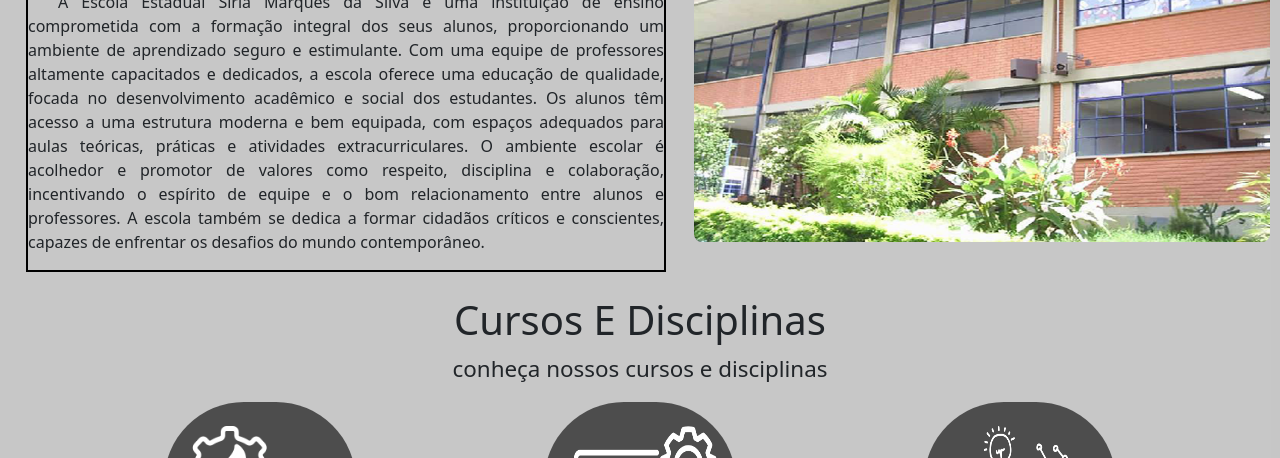
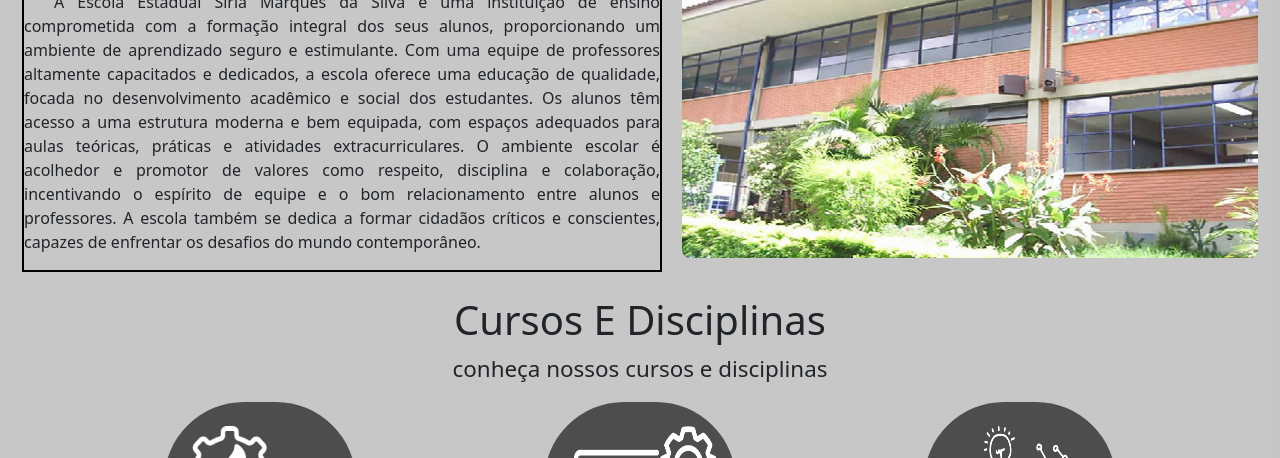
Before and after one commit to DanielHatus/projeto-escola, a plain HTML site: page index.html in a window 1280 px wide. Shown: the part 722-1180 px from the top of the page. Drawn offline with nearby package versions, Linux system fonts and the light colour scheme.

Commit message:
commitfinal

```diff
--- a/index.html
+++ b/index.html
@@ -355,7 +355,7 @@
         A escola também se dedica a formar cidadãos críticos e conscientes, capazes de enfrentar os desafios do mundo contemporâneo.</p>
     </div>
 
-    <div id="img-escola" class="col-6 ms-2"></div>
+    <div id="img-escola" class="col-6 ms-2 me-3 mt-3"></div>
    </div>
    <br>
 
```
